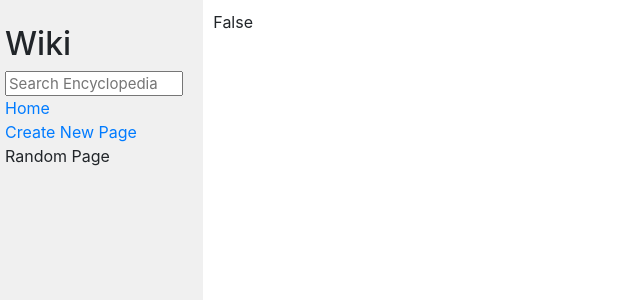
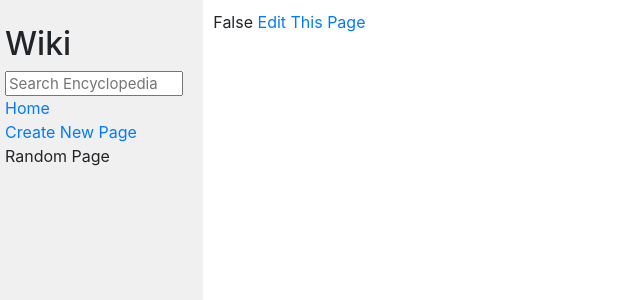
Before and after one commit to b-edward/wiki, a Django app: page /1 in a window 1280 px wide. Shown: the top 300 px of the page, without its empty margins (0-640 px from the left). Run offline with Django 3.2, Linux system fonts and the light colour scheme; some libraries are stand-ins or nearby versions.

Commit message:
working on edit page req

```diff
--- a/encyclopedia/templates/encyclopedia/entry.html
+++ b/encyclopedia/templates/encyclopedia/entry.html
@@ -10,4 +10,6 @@
 
 {{body|safe}}
 
+<a href="{% url 'wiki:add' %}">Edit This Page</a>
+
 {% endblock %}
--- a/encyclopedia/urls.py
+++ b/encyclopedia/urls.py
@@ -9,5 +9,6 @@
     path("wiki", views.index, name="wiki"),
     path("<str:title>", views.entry, name="entry"),
     path("search/", views.search, name="search"),
-    path("add/", views.add, name="add")
+    path("add/", views.add, name="add"),
+    path("<str:title>", views.edit, name="edit")
 ]
--- a/encyclopedia/views.py
+++ b/encyclopedia/views.py
@@ -5,21 +5,25 @@
 from django.http import HttpResponseRedirect
 from django.urls import reverse
 
+# form for creating a new page entry
 class NewPageForm(forms.Form):
     title = forms.CharField(label = "New Title")
     body = forms.CharField(label = "New Body")
 
+# main page to show all entries
 def index(request):
     return render(request, "encyclopedia/index.html", {
         "entries": util.list_entries()
     })
 
+# get the page and display it
 def entry(request, title):
     html = util.convert(title)
     return render(request, "encyclopedia/entry.html", {
         "title": title, "body": html
     })
 
+# find a page
 def search(request):
     title = request.GET['q']
     if util.convert(title):
@@ -49,6 +53,7 @@
                 "title": title, "matches": matches
                 })
 
+#add a new page
 def add(request):
     if request.method == "POST":
         form = NewPageForm(request.POST)
@@ -78,3 +83,12 @@
         return render(request, "encyclopedia/add.html", {
             "form": NewPageForm()
         })
+
+# get an existing page and use it to present a form for editing
+def edit(request, title):
+    html = util.convert(title)
+    editForm = NewPageForm(title=title, body=html)
+
+    return render(request, "encyclopedia/index.html", {
+        "entries": util.list_entries()
+    })
```
